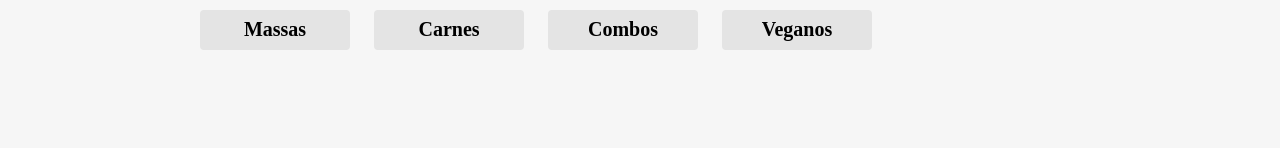
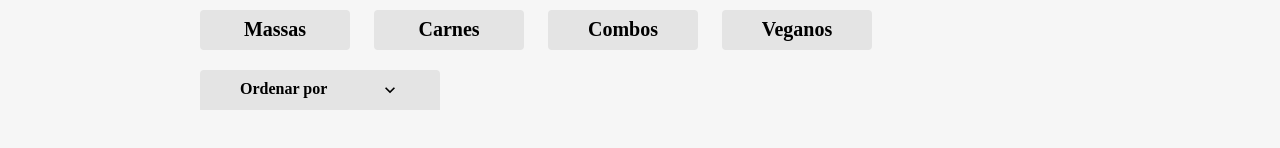
Before and after one commit to sfsnascimento/aluroni, a React (Create React App) app: page / in a window 1280 px wide. Shown: the part 644-792 px from the top of the page. Built offline with nearby package versions, Linux system fonts and the light colour scheme; the HTML template or start-up script is replaced by a standard one; a web font is replaced by a local one.

Commit message:
criando ordenador

```diff
--- /dev/null
+++ b/src/pages/Cardapio/Ordenador/Ordenador.module.scss
@@ -0,0 +1,49 @@
+@import "styles/variaveis";
+
+.ordenador {
+  align-items: center;
+  background-color: $grey;
+  border: none;
+  border-top-left-radius: 4px;
+  border-top-right-radius: 4px;
+  display: flex;
+  font-size: 1rem;
+  font-weight: bold;
+  height: 40px;
+  justify-content: space-between;
+  min-width: 240px;
+  padding: 0 40px;
+  position: relative;
+  &--ativo {
+    background-color: $blue;
+    color: white;
+  }
+  &__options {
+    display: none;
+    position: absolute;
+    left: 0;
+    flex-direction: column;
+    top: 100%;
+    width: 100%;
+    &--ativo {
+      display: flex;
+    }
+  }
+  &__option {
+    align-items: center;
+    background-color: $grey;
+    border-top: 2px solid $light-grey;
+    box-sizing: border-box;
+    color: $black;
+    display: flex;
+    height: 40px;
+    justify-content: center;
+    width: inherit;
+    &:hover,
+    &--ativo {
+      background-color: $blue;
+      cursor: pointer;
+      color: white;
+    }
+  }
+}
--- /dev/null
+++ b/src/pages/Cardapio/Ordenador/index.tsx
@@ -0,0 +1,45 @@
+import React, { useState } from 'react';
+import styles from './Ordenador.module.scss';
+import opcoes from './opcoes.json';
+import classNames from 'classnames';
+import { MdKeyboardArrowUp, MdKeyboardArrowDown } from 'react-icons/md';
+
+interface Props {
+  ordenador: string;
+  setOrdenador: React.Dispatch<React.SetStateAction<string>>;
+}
+
+export default function Ordenador({ordenador, setOrdenador}: Props) {
+  const [aberto, setAberto] = useState(false);
+  const nomeOrdenador = ordenador && opcoes.find(opcao => opcao.value === ordenador)?.nome;
+
+  return (
+    <button
+      className={classNames({
+      [styles.ordenador]: true,
+      [styles["ordenador--ativo"]]: ordenador !== '',
+      })}
+      onClick={() => setAberto(!aberto)}
+      onBlur={() => setAberto(false)}
+    >
+      <span>{nomeOrdenador || 'Ordenar por'}</span>
+      {aberto ? <MdKeyboardArrowUp size={20} /> : <MdKeyboardArrowDown size={20} />}
+      <div
+        className={classNames({
+          [styles.ordenador__options]: true,
+          [styles["ordenador__options--ativo"]]: aberto,
+        })}
+      >
+        {opcoes.map(opcao => (
+          <div
+            className={styles.ordenador__option}
+            key={opcao.value}
+            onClick={() => setOrdenador(opcao.value)}
+          >
+            {opcao.nome}
+          </div>
+        ))}
+      </div>
+    </button>
+  );
+}
--- /dev/null
+++ b/src/pages/Cardapio/Ordenador/opcoes.json
@@ -0,0 +1,18 @@
+[
+  {
+    "nome": "",
+    "value": ""
+  },
+  {
+    "nome": "Porção",
+    "value": "porcao"
+  },
+  {
+    "nome": "Qtd. pessoas",
+    "value": "qtd_pessoas"
+  },
+  {
+    "nome": "Preço",
+    "value": "preco"
+  }
+]
--- a/src/pages/Cardapio/index.tsx
+++ b/src/pages/Cardapio/index.tsx
@@ -3,10 +3,13 @@
 import styles from './Cardapio.module.scss';
 import { ReactComponent as Logo } from 'assets/logo.svg';
 import Filtros from './Filtros';
+import Ordenador from './Ordenador';
 
 export default function Cardapio() {
   const [busca, setBusca] = useState('');
   const [filtro, setFiltro] = useState<number | null>(null);
+
+  const [ordenador, setOrdenador] = useState('');
 
   return (
     <main>
@@ -23,6 +26,7 @@
         <Buscador busca={busca} setBusca={setBusca}/>
         <div className={styles.cardapio__filtros}>
           <Filtros filtro={filtro} setFiltro={setFiltro}/>
+          <Ordenador ordenador={ordenador} setOrdenador={setOrdenador}/>
         </div>
       </section>
     </main>
```
